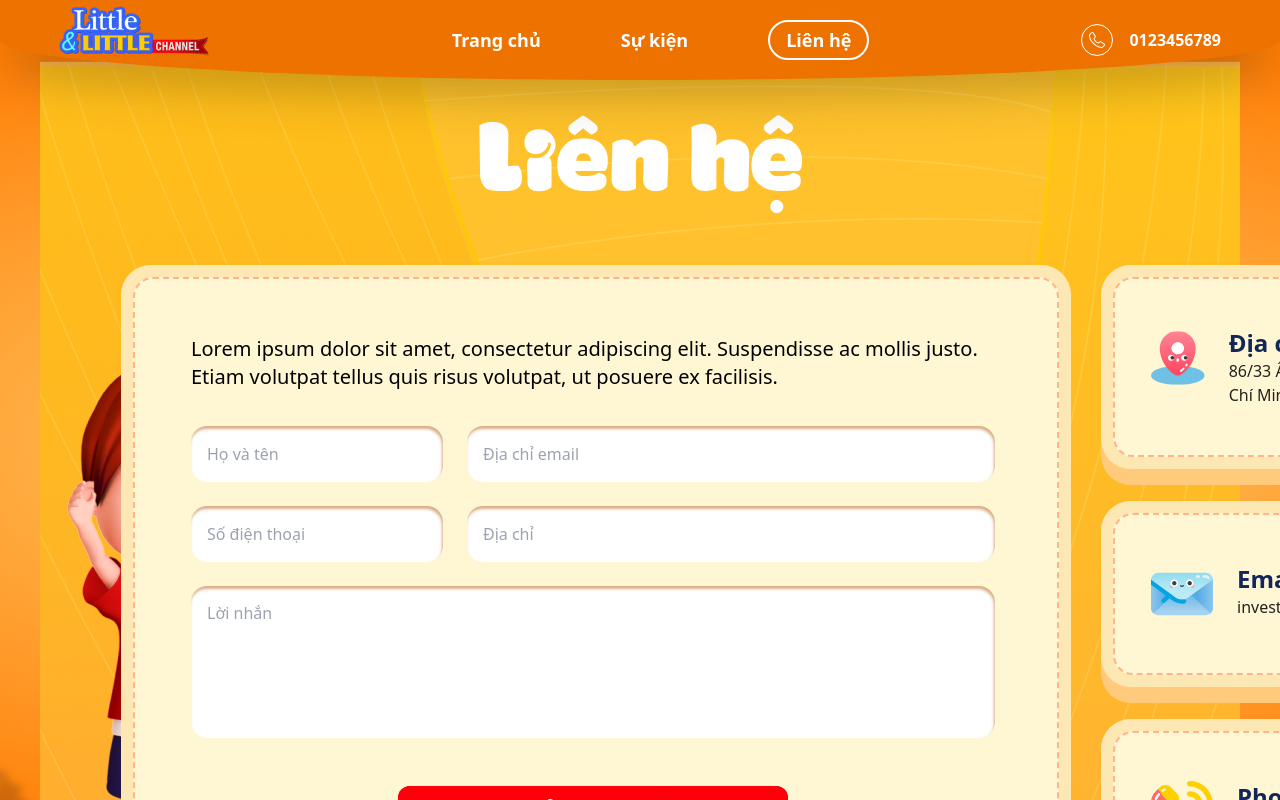
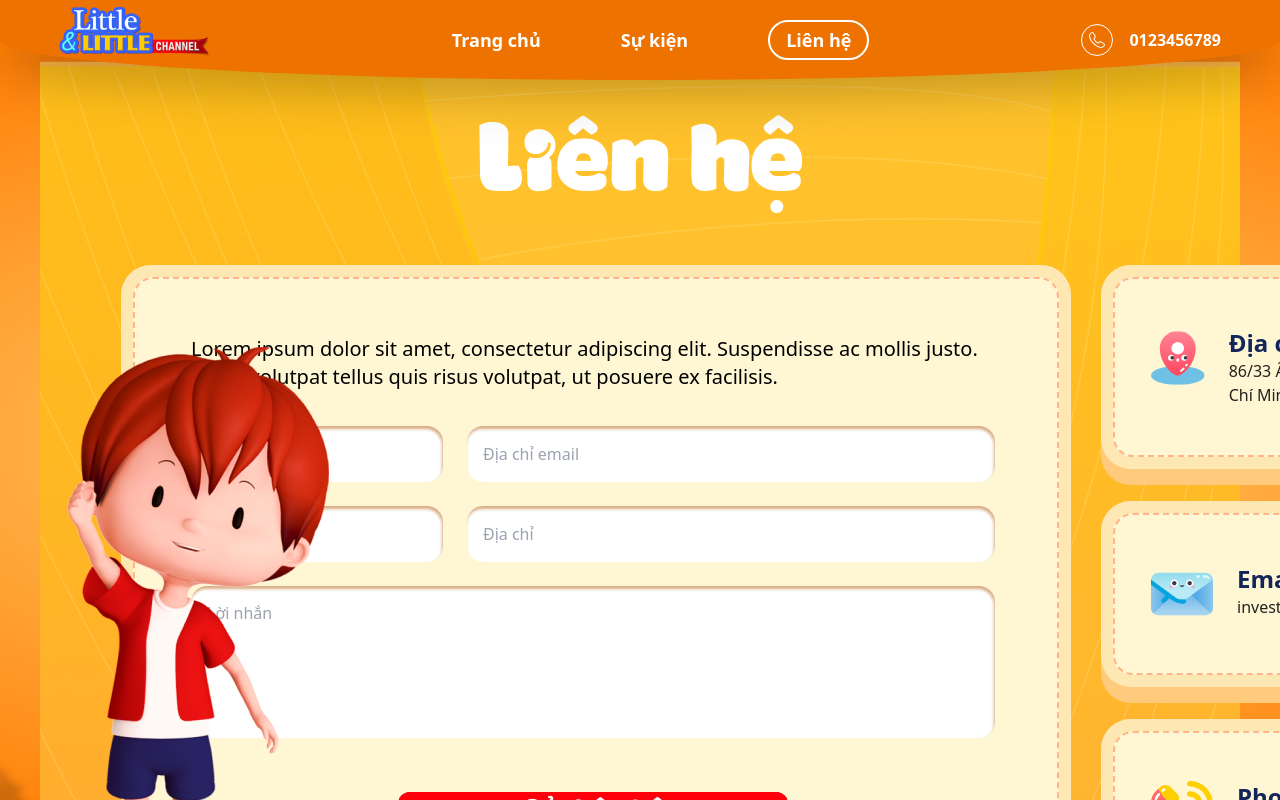
Before and after one commit to chuongnguyen-id/little-and-little-landing-page, a React (Create React App) app: page /lien-he in a window 1280 px wide. Shown: the top 800 px of the page. Built offline with nearby package versions, Linux system fonts and the light colour scheme.

Commit message:
validate form

```diff
--- a/package.json
+++ b/package.json
@@ -10,6 +10,7 @@
     "@types/node": "^16.18.24",
     "@types/react": "^18.2.0",
     "@types/react-dom": "^18.2.0",
+    "formik": "^2.2.9",
     "node-sass": "^8.0.0",
     "react": "^18.2.0",
     "react-dom": "^18.2.0",
@@ -17,7 +18,8 @@
     "react-scripts": "5.0.1",
     "sass": "^1.62.1",
     "typescript": "^4.9.5",
-    "web-vitals": "^2.1.4"
+    "web-vitals": "^2.1.4",
+    "yup": "^1.1.1"
   },
   "scripts": {
     "start": "react-scripts start",
--- a/src/App.tsx
+++ b/src/App.tsx
@@ -13,10 +13,10 @@ function App() {
       <Routes>
         <Route path="/" Component={Home}></Route>
         <Route path="/su-kien" Component={Event}></Route>
-        <Route path="/chi-tiet" Component={EventDetails}></Route>
+        <Route path="/su-kien/chi-tiet" Component={EventDetails}></Route>
         <Route path="/lien-he" Component={Contact}></Route>
         <Route path="/thanh-toan" Component={Payment}></Route>
-        <Route path="/thanh-toan-thanh-cong" Component={PaymentSuccess}></Route>
+        <Route path="/thanh-toan/thanh-cong" Component={PaymentSuccess}></Route>
       </Routes>
     </>
   );
--- a/src/layouts/Contact/InfoContact.tsx
+++ b/src/layouts/Contact/InfoContact.tsx
@@ -1,81 +1,225 @@
-import { useState } from "react";
+// import { useState } from "react";
+// import Button from "../../components/Button";
+
+// interface Inputs {
+//   fullname?: string;
+//   email?: string;
+//   phone?: string;
+//   address?: string;
+//   message?: string;
+// }
+
+// const InfoContact = () => {
+//   const [inputs, setInputs] = useState<Inputs>({});
+
+//   const handleChange = (event: any) => {
+//     const name = event.target.name;
+//     const value = event.target.value;
+//     setInputs((values) => ({ ...values, [name]: value }));
+//   };
+
+//   const handleSubmit = (event: any) => {
+//     event.preventDefault();
+//     console.log(inputs);
+//     window.alert(JSON.stringify(inputs));
+//   };
+
+//   return (
+//     <>
+//       <form
+//         onSubmit={handleSubmit}
+//         className="grid grid-cols-12 pl-[56px] pr-[62px] gap-6"
+//       >
+//         <input
+//           placeholder="Họ và tên"
+//           type="text"
+//           name="fullname"
+//           value={inputs.fullname || ""}
+//           onChange={handleChange}
+//           className="col-span-4"
+//         />
+//         <input
+//           placeholder="Địa chỉ email"
+//           type="email"
+//           name="email"
+//           value={inputs.email || ""}
+//           onChange={handleChange}
+//           className="col-span-8"
+//         />
+//         <input
+//           placeholder="Số điện thoại"
+//           type="text"
+//           name="phone"
+//           value={inputs.phone || ""}
+//           onChange={handleChange}
+//           className="col-span-4"
+//         />
+//         <input
+//           placeholder="Địa chỉ"
+//           type="text"
+//           name="address"
+//           value={inputs.address || ""}
+//           onChange={handleChange}
+//           className="col-span-8"
+//         />
+//         <textarea
+//           placeholder="Lời nhắn"
+//           name="message"
+//           value={inputs.message || ""}
+//           onChange={handleChange}
+//           className="col-span-12 h-[152px]"
+//         />
+//         <Button
+//           style={{ height: "60px" }}
+//           className="mt-6 col-start-4 col-span-6 w-full"
+//         >
+//           Gửi liên hệ
+//         </Button>
+//       </form>
+//     </>
+//   );
+// };
+
+// export default InfoContact;
+
+import { Formik, Form, Field, ErrorMessage } from "formik";
+import * as Yup from "yup";
 import Button from "../../components/Button";
 
-interface Inputs {
-  fullname?: string;
-  email?: string;
-  phone?: string;
-  address?: string;
-  message?: string;
-}
+const InfoContactSchema = Yup.object().shape({
+  fullname: Yup.string().required("Họ và tên không được để trống"),
+  email: Yup.string()
+    .email("Địa chỉ email không hợp lệ")
+    .required("Địa chỉ email không được để trống"),
+  phone: Yup.string().required("Số điện thoại không được để trống"),
+  address: Yup.string().required("Địa chỉ không được để trống"),
+  message: Yup.string().required("Lời nhắn không được để trống"),
+});
 
 const InfoContact = () => {
-  const [inputs, setInputs] = useState<Inputs>({});
-
-  const handleChange = (event: any) => {
-    const name = event.target.name;
-    const value = event.target.value;
-    setInputs((values) => ({ ...values, [name]: value }));
+  const initialValues = {
+    fullname: "",
+    email: "",
+    phone: "",
+    address: "",
+    message: "",
   };
 
-  const handleSubmit = (event: any) => {
-    event.preventDefault();
-    console.log(inputs);
-    window.alert(JSON.stringify(inputs));
+  const onSubmit = (values: any) => {
+    console.log(values);
+    window.alert(JSON.stringify(values));
   };
 
   return (
     <>
-      <form
-        onSubmit={handleSubmit}
-        className="grid grid-cols-12 pl-[56px] pr-[62px] gap-6"
+      <Formik
+        initialValues={initialValues}
+        validationSchema={InfoContactSchema}
+        onSubmit={onSubmit}
       >
-        <input
-          placeholder="Họ và tên"
+        {({ errors, touched }) => (
+          <Form className="grid grid-cols-12 pl-[56px] pr-[62px] gap-6">
+            <div className="col-span-4">
+              <Field
                 type="text"
                 name="fullname"
-          value={inputs.fullname || ""}
-          onChange={handleChange}
-          className="col-span-4"
+                placeholder="Họ và tên"
+                className={
+                  "w-full border-gray-300" +
+                  (errors.fullname && touched.fullname ? " border-red-500" : "")
+                }
               />
-        <input
-          placeholder="Địa chỉ email"
+              <ErrorMessage
+                name="fullname"
+                component="div"
+                className={
+                  "text-red-500 text-sm mt-1" +
+                  (errors.fullname && touched.fullname ? " h-0" : "")
+                }
+              />
+            </div>
+            <div className="col-span-8">
+              <Field
                 type="email"
                 name="email"
-          value={inputs.email || ""}
-          onChange={handleChange}
-          className="col-span-8"
+                placeholder="Địa chỉ email"
+                className={
+                  "w-full border-gray-300" +
+                  (errors.email && touched.email ? " border-red-500" : "")
+                }
               />
-        <input
-          placeholder="Số điện thoại"
+              <ErrorMessage
+                name="email"
+                component="div"
+                className={
+                  "text-red-500 text-sm mt-1" +
+                  (errors.fullname && touched.fullname ? " h-0" : "")
+                }
+              />
+            </div>
+            <div className="col-span-4">
+              <Field
                 type="text"
                 name="phone"
-          value={inputs.phone || ""}
-          onChange={handleChange}
-          className="col-span-4"
+                placeholder="Số điện thoại"
+                className={
+                  "w-full border-gray-300" +
+                  (errors.phone && touched.phone ? " border-red-500" : "")
+                }
               />
-        <input
-          placeholder="Địa chỉ"
+              <ErrorMessage
+                name="phone"
+                component="div"
+                className={
+                  "text-red-500 text-sm mt-1" +
+                  (errors.fullname && touched.fullname ? " h-0" : "")
+                }
+              />
+            </div>
+            <div className="col-span-8">
+              <Field
                 type="text"
                 name="address"
-          value={inputs.address || ""}
-          onChange={handleChange}
-          className="col-span-8"
+                placeholder="Địa chỉ"
+                className={
+                  "w-full border-gray-300" +
+                  (errors.address && touched.address ? " border-red-500" : "")
+                }
               />
-        <textarea
+              <ErrorMessage
+                name="address"
+                component="div"
+                className={
+                  "text-red-500 text-sm mt-1" +
+                  (errors.fullname && touched.fullname ? " h-0" : "")
+                }
+              />
+            </div>
+            <div className="col-span-12">
+              <Field
+                component="textarea"
+                name="message"
                 placeholder="Lời nhắn"
+                className={
+                  "w-full border-gray-300 h-[152px]" +
+                  (errors.message && touched.message ? " border-red-500" : "")
+                }
+              />
+              <ErrorMessage
                 name="message"
-          value={inputs.message || ""}
-          onChange={handleChange}
-          className="col-span-12 h-[152px]"
+                component="div"
+                className={
+                  "text-red-500 text-sm mt-1" +
+                  (errors.fullname && touched.fullname ? " h-0" : "")
+                }
               />
-        <Button
-          style={{ height: "60px" }}
-          className="mt-6 col-start-4 col-span-6 w-full"
-        >
+            </div>
+            <Button className="col-start-4 col-span-6 mt-6 w-full flex-shrink-0">
               Gửi liên hệ
             </Button>
-      </form>
+          </Form>
+        )}
+      </Formik>
     </>
   );
 };
--- a/src/layouts/Contact/index.tsx
+++ b/src/layouts/Contact/index.tsx
@@ -65,7 +65,7 @@ const Contact = () => {
         <img
           src={AvatarAlex}
           alt="Alex"
-          className="absolute left-0 top-[347px]"
+          className="absolute left-0 top-[347px] z-30"
         />
       </DashboardLayout>
     </>
--- a/src/layouts/Home/index.tsx
+++ b/src/layouts/Home/index.tsx
@@ -14,6 +14,7 @@ import StarIcon from "../../components/Icon/StarIcon";
 import LogoDamSen from "../../assets/image/LogoDamSen.png";
 import Spine from "../../assets/image/Spine.png";
 import AvatarLisa from "../../assets/image/Decor/AvatarLisa.png";
+import BgDecor from "./BgDecor";
 
 const Home = () => {
   return (
@@ -62,8 +63,9 @@ const Home = () => {
         <img
           src={AvatarLisa}
           alt="Lisa"
-          className="absolute left-0 top-[490px]"
+          className="absolute left-0 top-[490px] z-30"
         />
+        <BgDecor />
       </DashboardLayout>
     </>
   );
--- a/src/layouts/Payment/index.tsx
+++ b/src/layouts/Payment/index.tsx
@@ -44,7 +44,7 @@ const Payment = () => {
         <img
           src={AvatarTrini}
           alt="Trini"
-          className="absolute left-0 top-[347px]"
+          className="absolute left-0 top-[347px] z-30"
         />
       </DashboardLayout>
     </>
--- a/src/layouts/PaymentSuccess/index.tsx
+++ b/src/layouts/PaymentSuccess/index.tsx
@@ -70,7 +70,7 @@ const PaymentSuccess = () => {
         <img
           src={AvatarAlvin}
           alt="Alvin"
-          className="absolute left-0 top-[260px]"
+          className="absolute left-0 top-[260px] z-30"
         />
       </DashboardLayout>
     </>
```
Also changed, not shown: src/layouts/Event/EventCard.tsx (+9 -4 lines), src/layouts/Home/BgDecor.tsx (added, +54 -0 lines), src/layouts/Home/TicketBooking.tsx (+6 -1 lines), 1 other file (tests, documents, lock files or other folders). Lines whose indentation alone changed are shown as unchanged.
